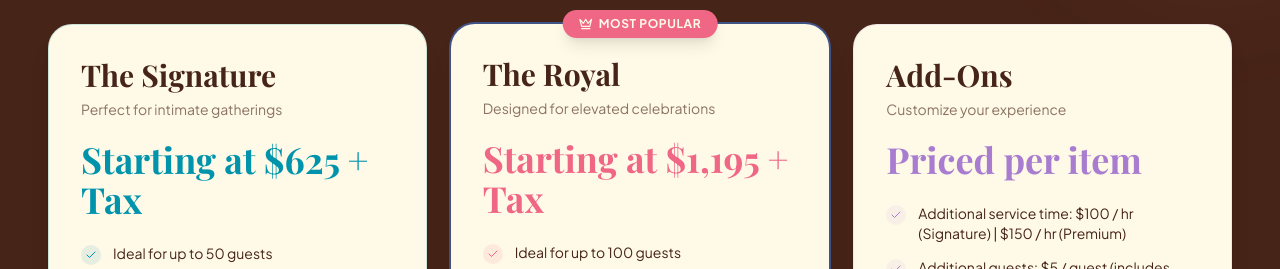
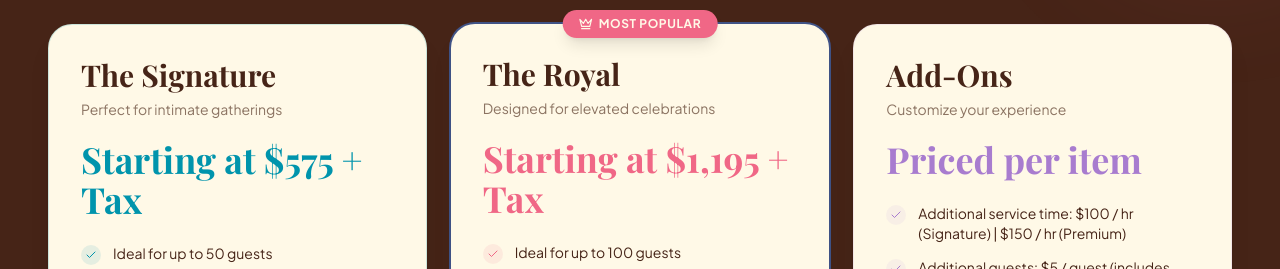
Before and after one commit to chillandcheer/site, a React (Vite) app: page / in a window 1280 px wide. Shown: the part 2260-2529 px from the top of the page. Built offline with nearby package versions, Linux system fonts and the light colour scheme; no server answers; a web font is replaced by a local one.

Commit message:
Update price for The Signature package

```diff
--- a/src/components/Packages.tsx
+++ b/src/components/Packages.tsx
@@ -5,7 +5,7 @@ const packages = [
   {
     name: 'The Signature',
     tagline: 'Perfect for intimate gatherings',
-    price: 'Starting at $625 + Tax',
+    price: 'Starting at $575 + Tax',
     features: [
       'Ideal for up to 50 guests',
       'Up to 4 hours of service',
```
